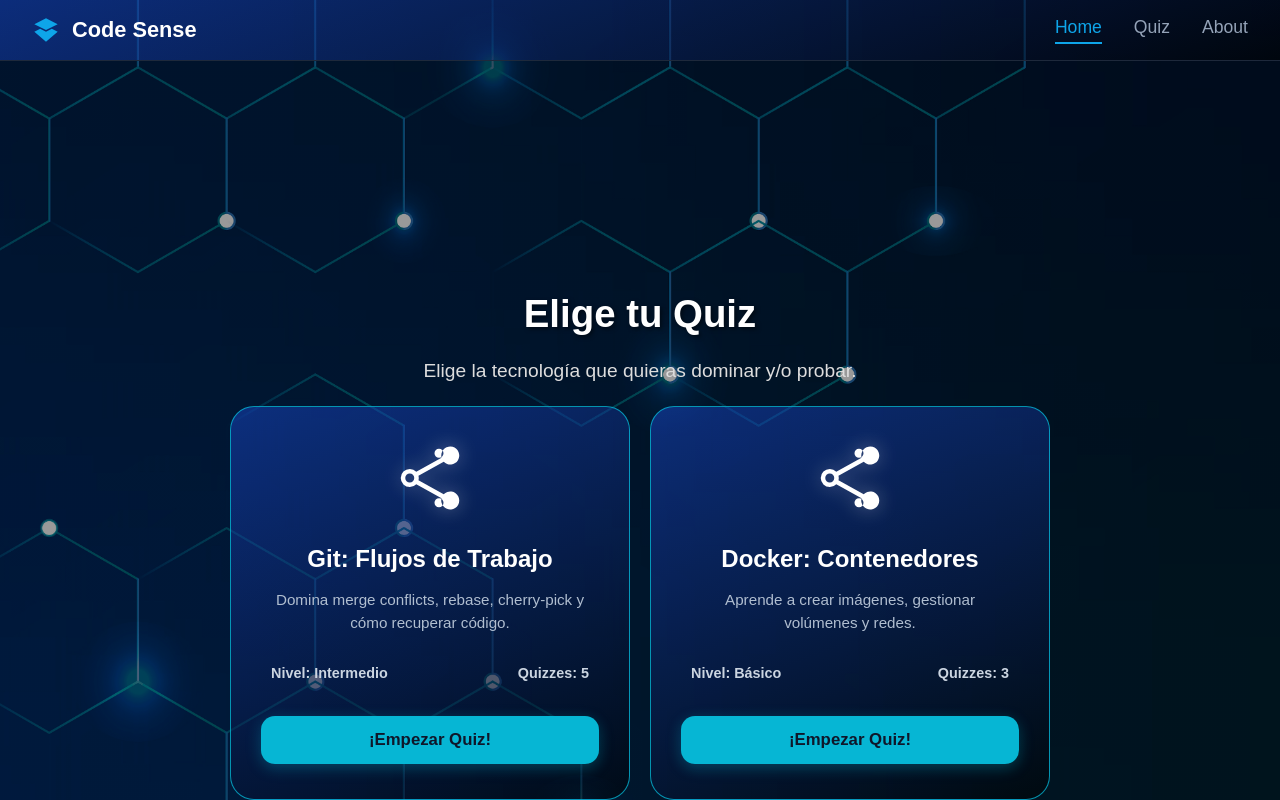
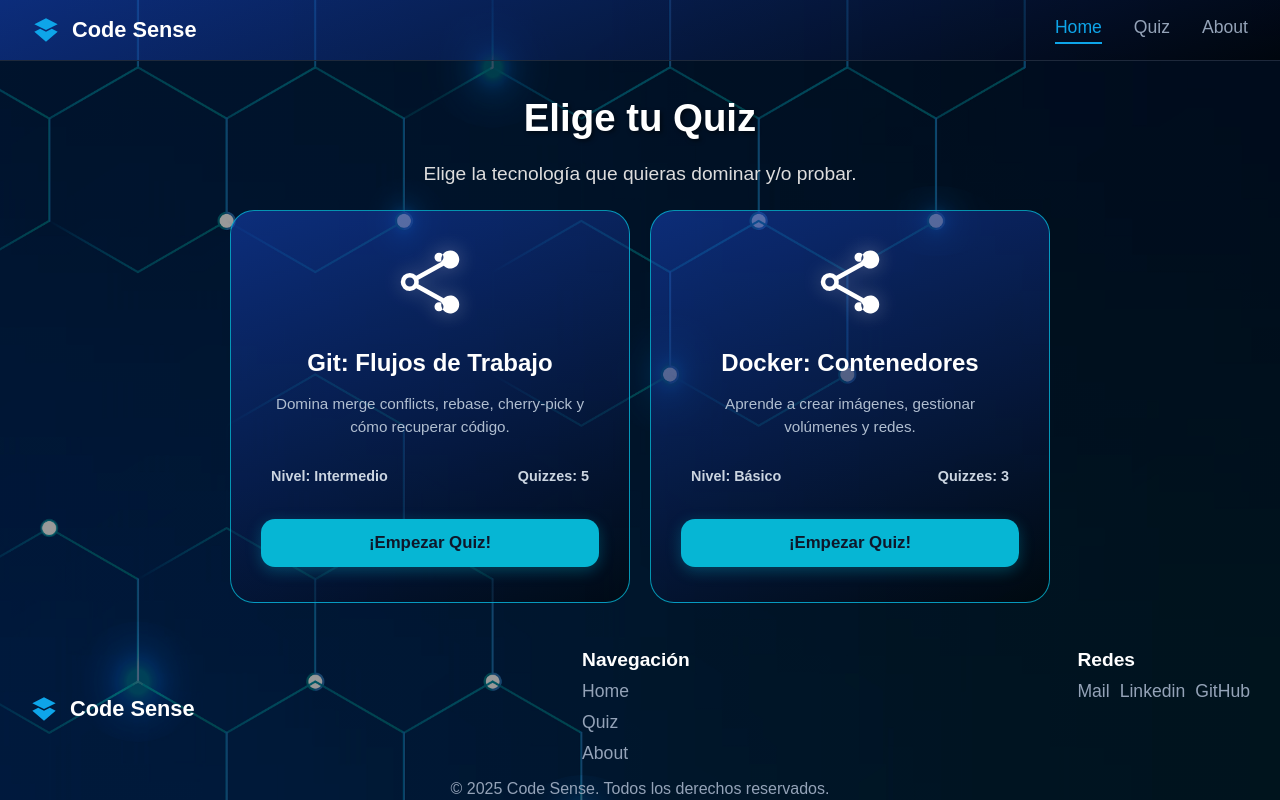
Before and after one commit to wisepiloV2/CodeSense, a React (Vite) app in the folder codesense/: page /home in a window 1280 px wide. Built offline with nearby package versions, Linux system fonts and the light colour scheme.

Commit message:
footer creado

```diff
--- a/codesense/src/App.jsx
+++ b/codesense/src/App.jsx
@@ -2,6 +2,7 @@
 import Welcome from './componentes/Welcome';
 import Home from './componentes/Home';
 import QuizConfig from './componentes/QuizConfig';
+import Footer from './componentes/Footer';
 
 function App() {
   return (
@@ -12,6 +13,7 @@
         <Route path="/home" element={<Home />} />
 
         <Route path="/quiz-config" element={<QuizConfig />} />
+
       </Routes>
     </BrowserRouter>
   );
--- /dev/null
+++ b/codesense/src/componentes/Footer.jsx
@@ -0,0 +1,62 @@
+import styles from './Footer.module.css'
+
+const Logo = () => (
+    <div className={styles.LogoContainer}>
+        <svg className={styles.LogoIcon} xmlns="http://www.w3.org/2000/svg" viewBox="0 0 24 24" fill="currentColor">
+            <path d="M12 2L2 7l10 5 10-5-10-5zm0 9l2.5-1.25L12 8.5l-2.5 1.25L12 11zm0 2.5l-5-2.5-5 2.5L12 22l10-8.5-5-2.5-5 2.5z"/>
+        </svg>
+        <span>Code Sense</span>
+    </div>
+);
+
+function Footer() {
+    return (
+        <footer className={styles.Container}>
+            <Logo />
+            <LinksText data={linksData[0]} />
+            <LinksIcons data={linksData[1]} />
+            <p className={styles.CopyRight}>&copy; 2025 Code Sense. Todos los derechos reservados.</p>
+        </footer>
+    );
+}
+
+const linksData = [
+    {
+        id: 1,
+        title: 'Navegación',
+        links: ['Home', 'Quiz', 'About']
+    },
+    {
+        id: 2,
+        title: 'Redes',
+        links: ['Mail', 'Linkedin', 'GitHub']
+    }
+];
+
+function LinksText({ data }){
+    return (
+        <div>
+            <h3 className={styles.Title}>{data.title}</h3>
+            <ul className={`${styles.Links} ${styles.LinkTextContainer}`}>
+                {data.links.map((text) => (
+                    <li className={styles.LinksText}>{text}</li>
+                ))}
+            </ul>
+        </div>
+    );
+}
+
+function LinksIcons({ data }){
+    return (
+        <div>
+            <h3 className={styles.Title}>{data.title}</h3>
+            <ul className={`${styles.Links} ${styles.LinkIconContainer}`}>
+                {data.links.map((text) => (
+                    <li>{text}</li>
+                ))}
+            </ul>
+        </div>
+    );
+}
+
+export default Footer;
--- /dev/null
+++ b/codesense/src/componentes/Footer.module.css
@@ -0,0 +1,77 @@
+.LogoContainer {
+    display: flex;
+    align-items: center;
+    gap: 0.75rem;
+    font-size: clamp(1.2rem, 1.7vw, 2.5rem);
+    font-weight: 700;
+    cursor: pointer;
+    color: white;
+}
+
+.LogoIcon {
+    width: 28px;
+    height: 28px;
+    fill: #0ea5e9;
+}
+
+.CopyRight {
+    position: absolute;
+    bottom: 2px;
+    left: 50%;
+    transform: translateX(-50%);
+    color: #94a3b8;
+}
+
+.Title {
+    font-size: clamp(1.2rem, 1.1vw, 2rem);
+    margin-bottom: 10px;
+}
+
+.Container{
+    position: relative;
+    display: flex;
+    color: #fff;
+    width: 100%;
+    justify-content: space-between;
+    padding: 30px;
+    max-width: 100vw;
+}
+
+.Links {
+    list-style: none;
+    display: flex;
+    gap: 10px;
+    margin: 0;
+    padding: 0;
+}
+
+.LinkTextContainer {
+    flex-direction: column;
+    text-decoration: none;
+    color: #94a3b8;
+    font-weight: 500;
+    font-size: clamp(1.1rem, 1.1vw, 2rem);
+    padding-bottom: 0.25rem;
+    border-bottom: 2px solid transparent;
+    transition: all 0.3s ease;
+}
+
+.LinkText:hover,
+.LinkText:focus {
+    color: #0ea5e9;
+}
+
+.ActiveLink {
+    color: #0ea5e9;
+    border-bottom-color: #0ea5e9;
+}
+
+.LinkIconContainer{
+    text-decoration: none;
+    color: #94a3b8;
+    font-weight: 500;
+    font-size: clamp(1.1rem, 1.1vw, 2rem);
+    padding-bottom: 0.25rem;
+    border-bottom: 2px solid transparent;
+    transition: all 0.3s ease;
+}
--- a/codesense/src/componentes/Home.jsx
+++ b/codesense/src/componentes/Home.jsx
@@ -1,5 +1,6 @@
 import NavBar from './Navbar'
 import styles from './Home.module.css';
+import Footer from './Footer';
 
 const quizData = [
     {
@@ -33,6 +34,7 @@
 
                 </div>
             </main>
+            <Footer />
         </>
     );
 }
--- a/codesense/src/componentes/QuizConfig.jsx
+++ b/codesense/src/componentes/QuizConfig.jsx
@@ -9,7 +9,7 @@
 
   return (
     <div className={styles.FormContainer}>
-      <h1 className={styles.FormTitle}>Configura tu Quiz Personalizado</h1>
+      <h1 className={styles.FormTitle}>Configura tu propio Quiz</h1>
 
       {/* Categoría */}
       <div className={styles.OptionsTec}>
```
